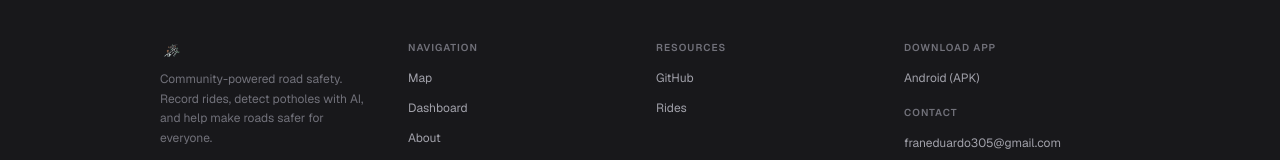
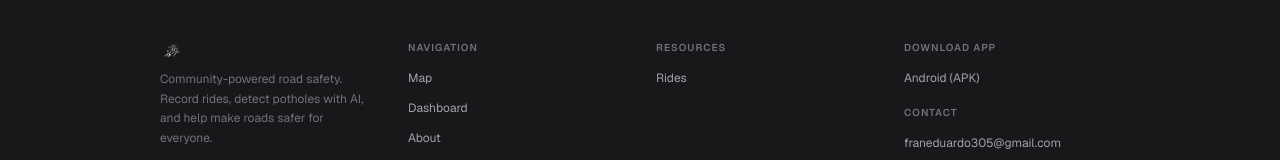
Before and after one commit to eduardodfran/sipat-web, a Next.js app: page / in a window 1280 px wide. Shown: the part 4403-4563 px from the top of the page. Built offline with nearby package versions, Linux system fonts and the light colour scheme; no server answers.

Commit message:
feat: remove GitHub link from footer resource links

```diff
--- a/src/features/landing/components/Footer.tsx
+++ b/src/features/landing/components/Footer.tsx
@@ -8,7 +8,6 @@ const NAV_LINKS = [
 ]
 
 const RESOURCE_LINKS = [
-  { href: 'https://github.com/sipat', label: 'GitHub' },
   { href: '/rides', label: 'Rides' },
 ]
 
```
